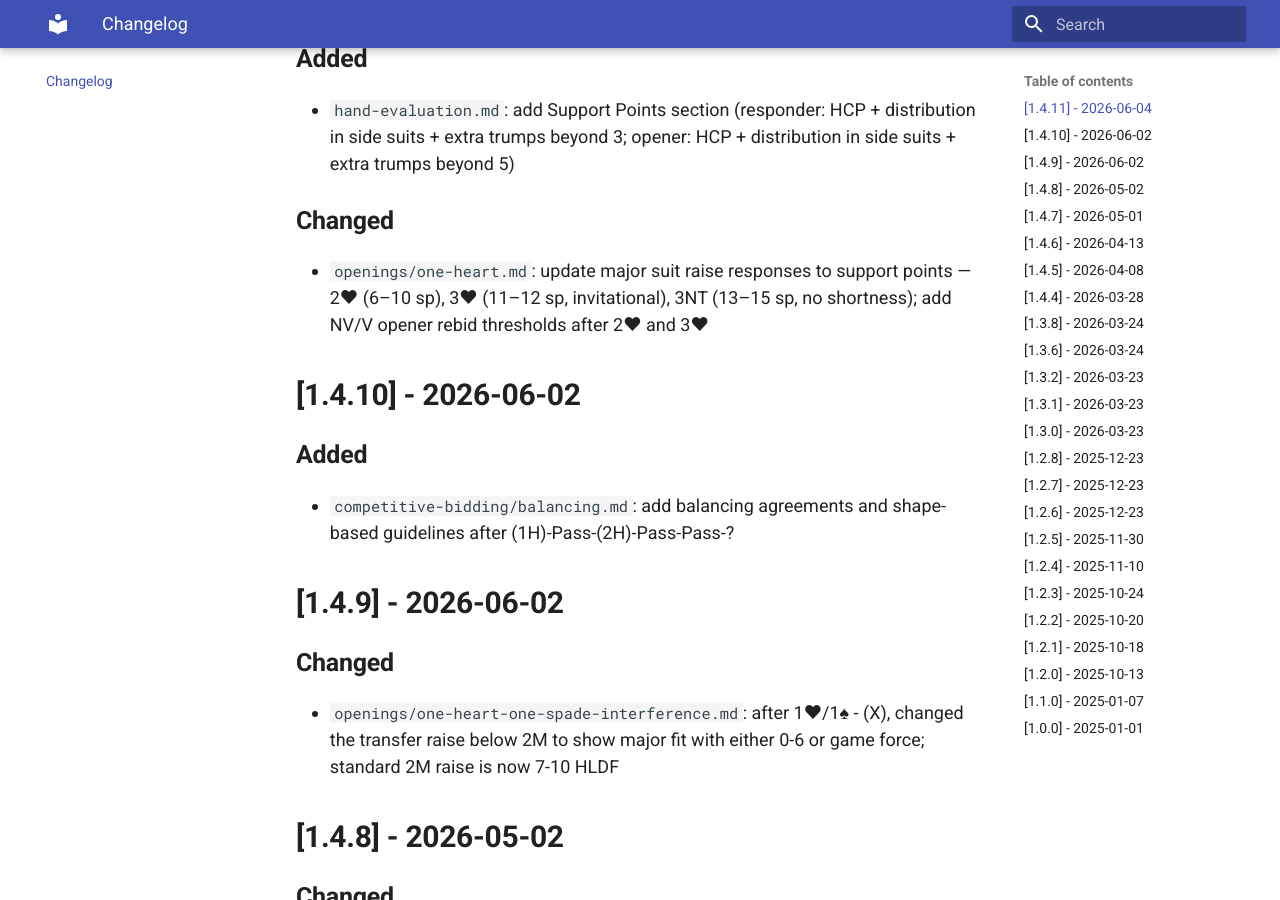
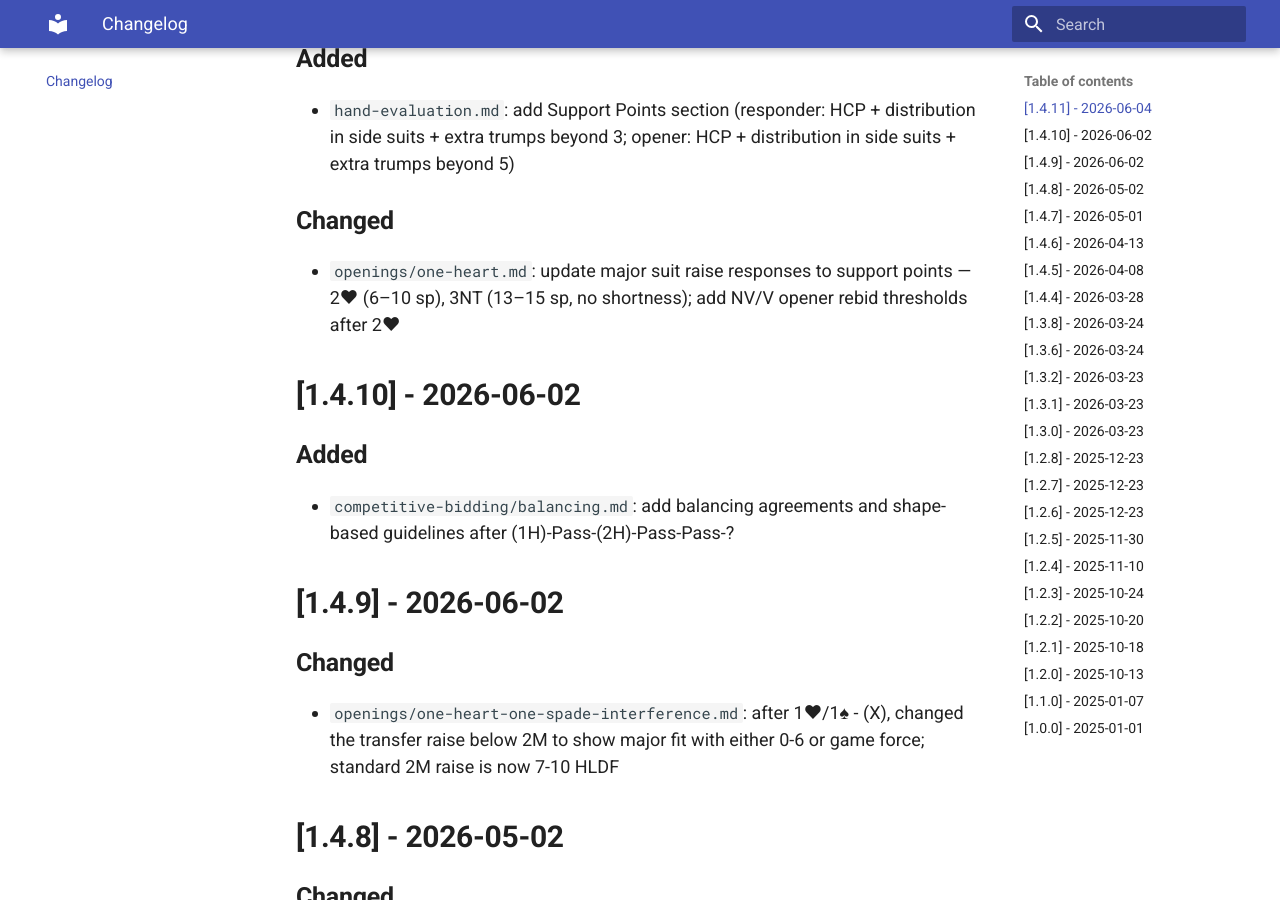
Before and after one commit to glindstrom/polish-club-notes, an MkDocs documentation site: the page built from docs/changelog.md, in a window 1280 px wide and 900 px high, scrolled down 429 px. Built offline with MkDocs 1.6.1 and Material for MkDocs 9.7.7, drawn with Linux system fonts in a browser that asks for light colours.

Commit message:
Revert 3♥ response to preemptive; fix changelog entry
Co-Authored-By: Claude Sonnet 4.6 <noreply@anthropic.com>

```diff
--- a/docs/changelog.md
+++ b/docs/changelog.md
@@ -7,7 +7,7 @@ and this project adheres to [Semantic Versioning](https://semver.org/spec/v2.0.0
 ### Added
 - `hand-evaluation.md`: add Support Points section (responder: HCP + distribution in side suits + extra trumps beyond 3; opener: HCP + distribution in side suits + extra trumps beyond 5)
 ### Changed
-- `openings/one-heart.md`: update major suit raise responses to support points — 2♥ (6–10 sp), 3♥ (11–12 sp, invitational), 3NT (13–15 sp, no shortness); add NV/V opener rebid thresholds after 2♥ and 3♥
+- `openings/one-heart.md`: update major suit raise responses to support points — 2♥ (6–10 sp), 3NT (13–15 sp, no shortness); add NV/V opener rebid thresholds after 2♥
 
 ## [1.4.10] - 2026-06-02
 ### Added
```
Also changed, not shown: docs/openings/one-heart.md (+2 -10 lines).
